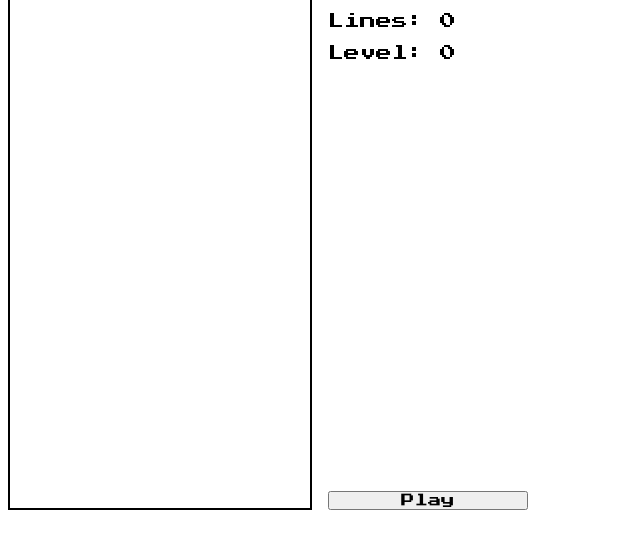
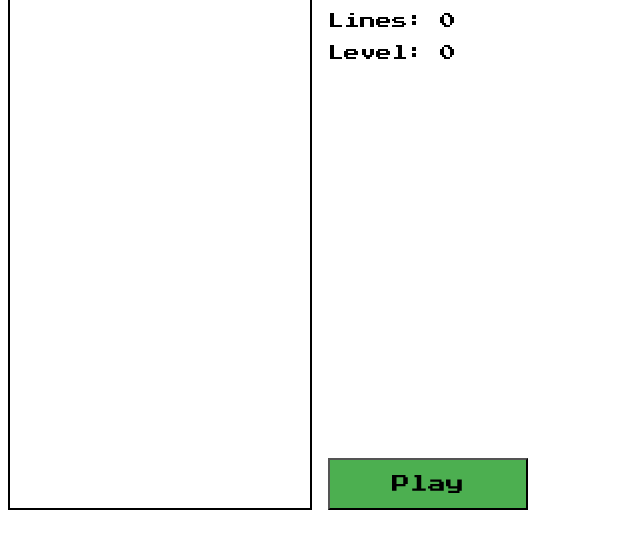
Before and after one commit to kayoooooo/retrogame, a plain HTML site: page index.html in a window 1280 px wide. Shown: the part 102-650 px from the top of the page, without its empty margins (0-640 px from the left). Drawn offline with Linux system fonts and the light colour scheme.

Commit message:
added play()

```diff
--- a/src/board.js
+++ b/src/board.js
@@ -1,8 +1,11 @@
 class Board {
+
+    // reset the board when a new game is started
     reset() {
         this.grid = createEmptyBoard();
     }
 
+    // create matrix filled with zeros
     createEmptyBoard() {
         return Array.from({length: ROWS}, () => Array(COLS).fill(0));
     }
--- a/src/main.js
+++ b/src/main.js
@@ -10,11 +10,11 @@ context.canvas.height = ROWS * BLOCK_SIZE;
 
 context.scale(BLOCK_SIZE, BLOCK_SIZE);
 
-/*
-let board = new Board()
+let board = new Board();
 
 function play() {
-
+    board.reset();
+    console.table(board.grid);
 }
 
 function shuffle(array) {
@@ -25,4 +25,4 @@ function shuffle(array) {
 }
 
 queue = []
-queue.append(shuffle([1,2,3,4,5,6,7]))*/
+queue.append(shuffle([1,2,3,4,5,6,7]))
--- a/style.css
+++ b/style.css
@@ -16,3 +16,10 @@
 .game-board {
     border: solid 2px;
 }
+
+.play-button {
+    background-color: #4caf50;
+    font-size: 18px;
+    padding: 15px 30px;
+    cursor: pointer;
+}
```
